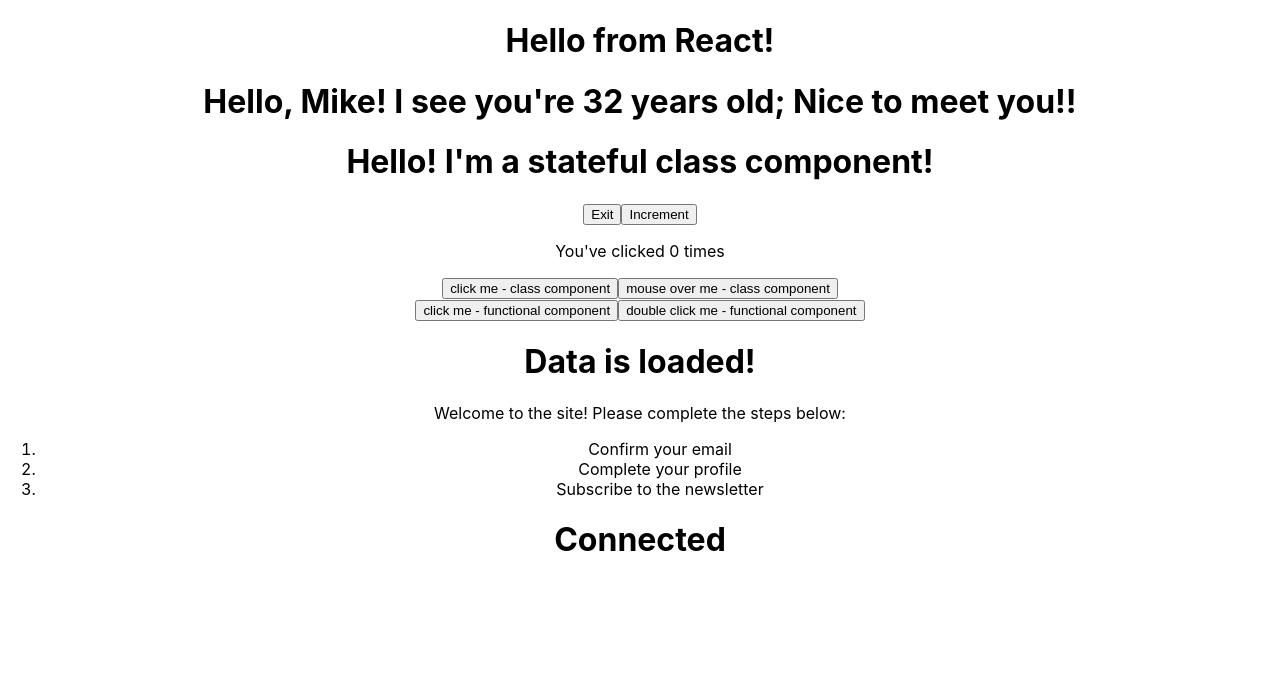
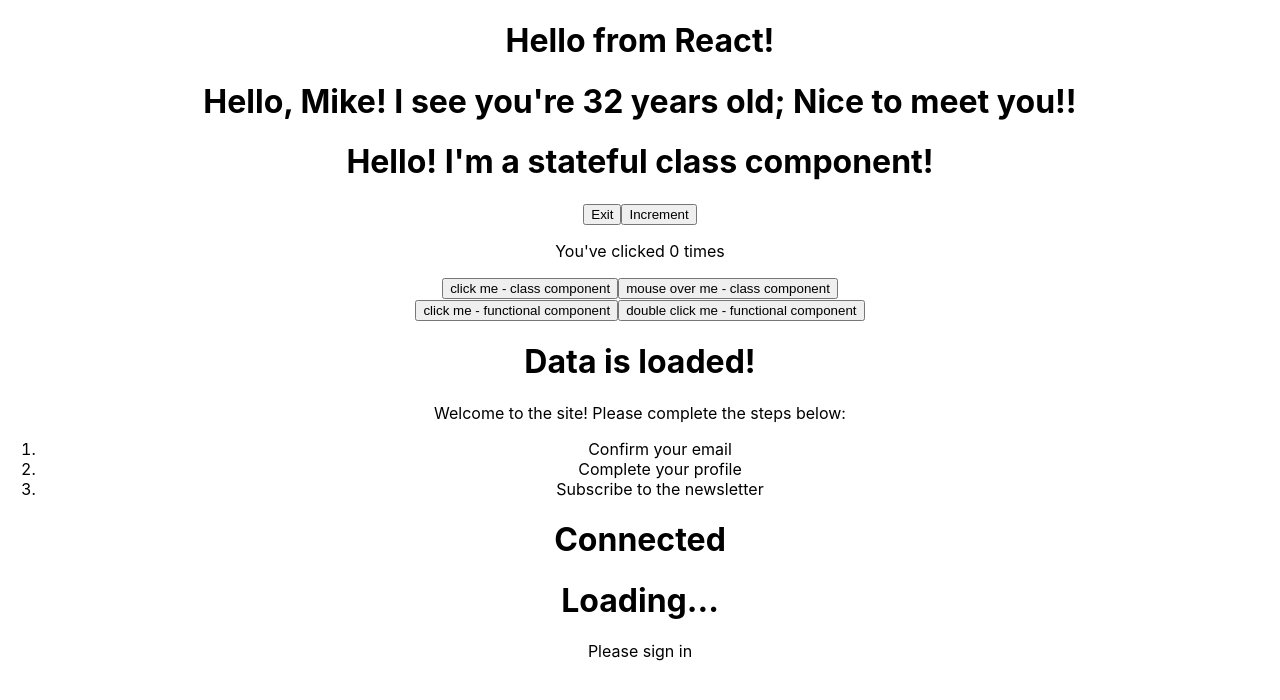
Before and after one commit to csilfverskiold/gitpod-react, a React (Create React App) app in the folder my-app/: page / in a window 1280 px wide. Shown: the top 700 px of the page. Built offline with nearby package versions, Linux system fonts and the light colour scheme.

Commit message:
Add nested components

```diff
--- a/my-app/src/App.js
+++ b/my-app/src/App.js
@@ -7,6 +7,7 @@
 import EventsFunctional from './components/EventsFunctional';
 import ConditionalRenderingClass from './components/ConditionalRenderingClass';
 import ConditionalRenderingFunctional from './components/ConditionalRenderingFunctional';
+import NestingComponents from './components/NestingComponents';
 
 // 4. Use functional/class component
 // 5.0 Pass in prop (name, greeting, age) as JSX
@@ -20,6 +21,7 @@
       <EventsFunctional />
       <ConditionalRenderingClass />
       <ConditionalRenderingFunctional connected = {true}/>
+      <NestingComponents />
     </div>
   );
 }
--- a/my-app/src/components/ConditionalRenderingClass.js
+++ b/my-app/src/components/ConditionalRenderingClass.js
@@ -12,6 +12,7 @@
 
       }
     }
+
     render() {
         return (
             <div>
--- /dev/null
+++ b/my-app/src/components/NestingComponents.js
@@ -0,0 +1,30 @@
+// Nesting components in React
+
+import React, { Component } from 'react'
+import UserMessage from './UserMessage'
+import UserData from './UserData'
+
+export class NestingComponents extends Component {
+    constructor(props) {
+      super(props)
+
+      this.state = {
+         isLoaded: false,
+         isLoggedIn: false,
+
+      }
+    }
+
+    render() {
+        return (
+            <div>
+                <UserData isLoaded={this.state.isLoaded} />
+                <UserMessage isLoggedIn={this.state.isLoggedIn}/>
+            </div>
+        )
+    }
+}
+
+export default NestingComponents
+
+// "Nested Components"
--- /dev/null
+++ b/my-app/src/components/UserData.js
@@ -0,0 +1,11 @@
+import React from 'react'
+
+function UserData(props) {
+  return (
+    <div>
+        <h1>{props.isLoaded ? "Data is loaded!" : "Loading..."}</h1>
+    </div>
+  )
+}
+
+export default UserData
--- /dev/null
+++ b/my-app/src/components/UserMessage.js
@@ -0,0 +1,20 @@
+import React from 'react'
+
+function UserMessage(props) {
+    return (
+        <div>
+            {props.isLoggedIn ? (
+                <p>Welcome to the site! Please complete the steps below:
+                    <ol>
+                        <li>Confirm your email</li>
+                        <li>Complete your profile</li>
+                        <li>Subscribe to the newsletter</li>
+                    </ol>
+                </p>
+            ) :
+                (<p>Please sign in</p>)}
+        </div>
+    )
+}
+
+export default UserMessage
```
